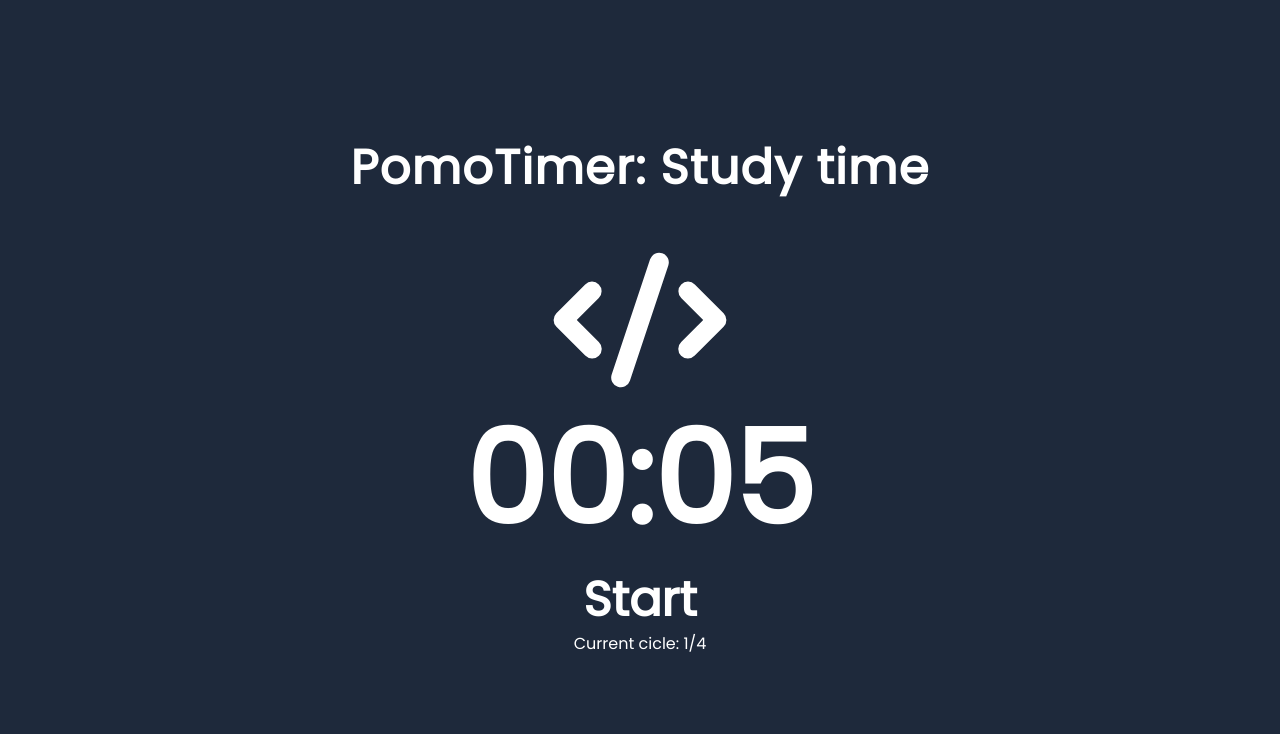
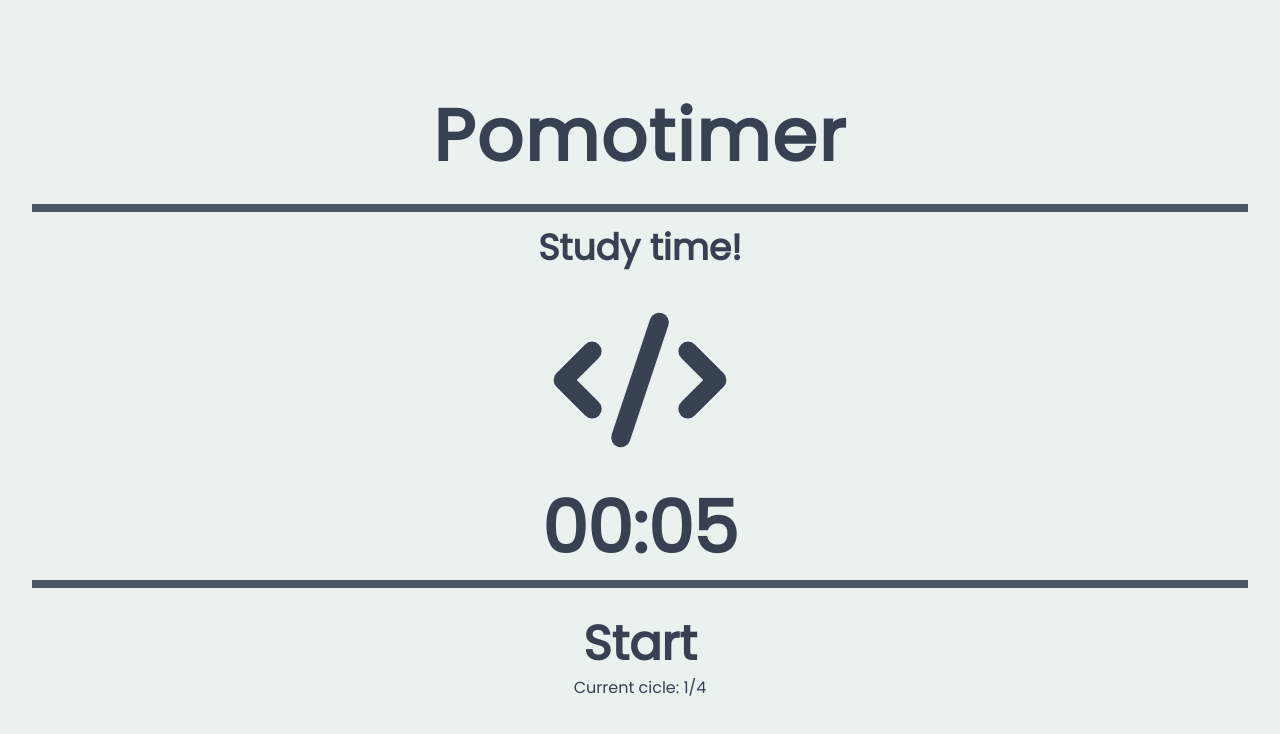
Before and after one commit to ribamarf01/pomodoro-timer, a React (Vite) app: page / in a window 1280 px wide. Shown: the top 734 px of the page. Built offline with nearby package versions, Linux system fonts and the light colour scheme.

Commit message:
interface updates

```diff
--- a/src/App.tsx
+++ b/src/App.tsx
@@ -53,14 +53,16 @@ const App = () => {
     return `${minutes}:${seconds}`
   }
 
-  return <main className='font-poppins bg-slate-800 min-w-full min-h-screen text-white flex flex-col justify-center items-center gap-y-8'>
-    <h1 className='text-5xl font-extrabold tracking-wide'>PomoTimer: {phase === Phase.STUDY ? "Study time" : "Interval"}</h1>
-    <div className='text-9xl font-extrabold flex flex-col items-center'>
+  return <main className='font-poppins bg-mint-cream dark:bg-slate-800 min-w-full min-h-screen dark:text-white text-gray-700 flex flex-col justify-center items-center gap-y-8 p-8'>
+    <h1 className='text-7xl font-extrabold tracking-wide'>Pomotimer</h1>
+    <div className='text-7xl font-extrabold flex flex-col items-center justify-center p-4 gap-y-4 border-b-8 border-t-8 border-gray-600 w-full'>
       { phase === Phase.STUDY ? <>
+        <span className='text-4xl '>Study time!</span>
         <svg className="w-48 h-48" fill="currentColor" viewBox="0 0 20 20" xmlns="http://www.w3.org/2000/svg"><path fillRule="evenodd" d="M12.316 3.051a1 1 0 01.633 1.265l-4 12a1 1 0 11-1.898-.632l4-12a1 1 0 011.265-.633zM5.707 6.293a1 1 0 010 1.414L3.414 10l2.293 2.293a1 1 0 11-1.414 1.414l-3-3a1 1 0 010-1.414l3-3a1 1 0 011.414 0zm8.586 0a1 1 0 011.414 0l3 3a1 1 0 010 1.414l-3 3a1 1 0 11-1.414-1.414L16.586 10l-2.293-2.293a1 1 0 010-1.414z" clipRule="evenodd" /></svg>
         <span>{formatClock(studyTime)}</span>
         </>
         : <>
+        <span className='text-4xl '>Take a coffee break !!!</span>
         <svg className="w-48 h-48" fill="currentColor" viewBox="0 0 20 20" xmlns="http://www.w3.org/2000/svg"><path d="M17.293 13.293A8 8 0 016.707 2.707a8.001 8.001 0 1010.586 10.586z" /></svg>
         <span>{formatClock(intervalTime)}</span>
         </>
@@ -71,14 +73,14 @@ const App = () => {
     { !pause ?
       <button
         onClick={() => tickTimer()}
-        className='text-5xl font-extrabold track-wider cursor-pointer'
+        className='text-5xl font-extrabold track-wider cursor-pointer hover:text-gray-600 duration-300 transition-colors'
       >
         Stop
       </button>
       :
       <button
         onClick={() => tickTimer()}
-        className='text-5xl font-extrabold track-wider cursor-pointer'
+        className='text-5xl font-extrabold track-wider cursor-pointer hover:text-gray-400 duration-300 transition-colors'
       >
         Start
       </button> }
--- a/tailwind.config.cjs
+++ b/tailwind.config.cjs
@@ -7,6 +7,9 @@ module.exports = {
     extend: {
       fontFamily: {
         "poppins" :['Poppins', 'sans-serif']
+      },
+      colors: {
+        "mint-cream": "#EAF2EF"
       }
     },
   },
```
